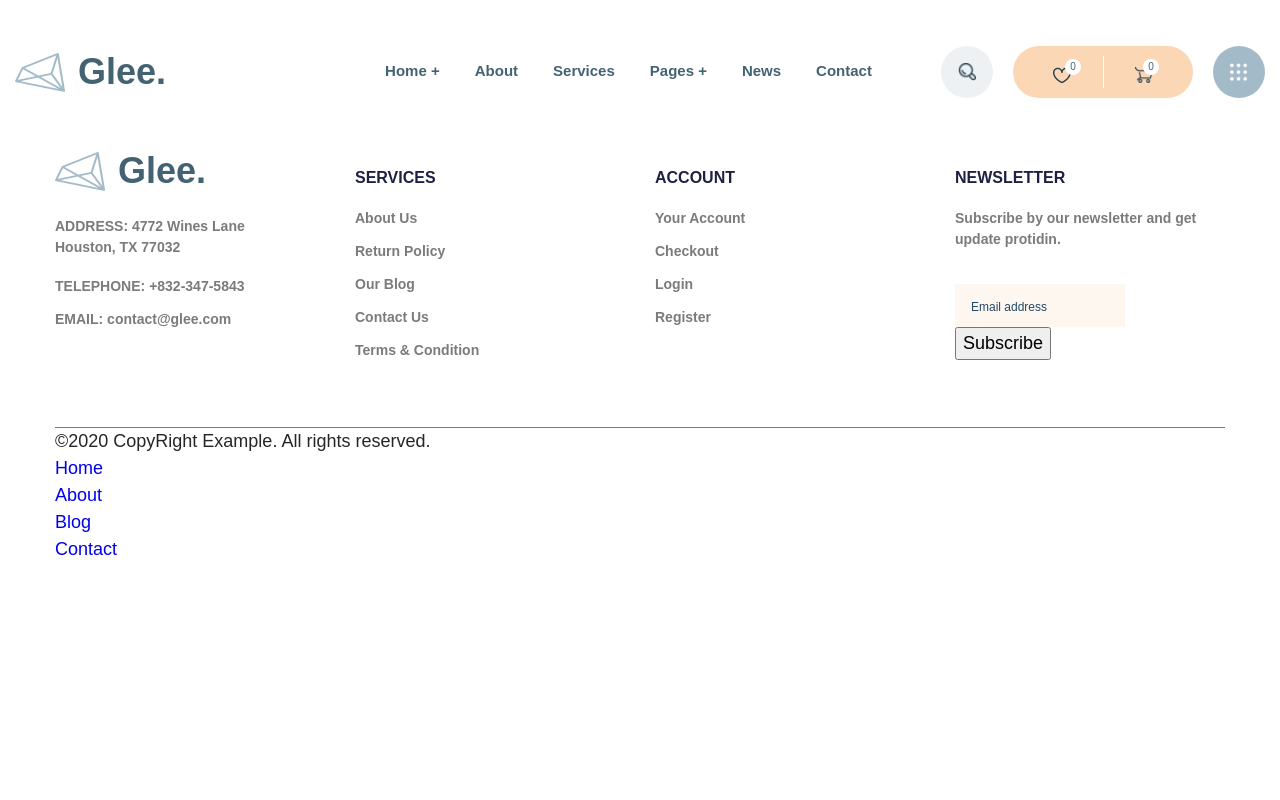
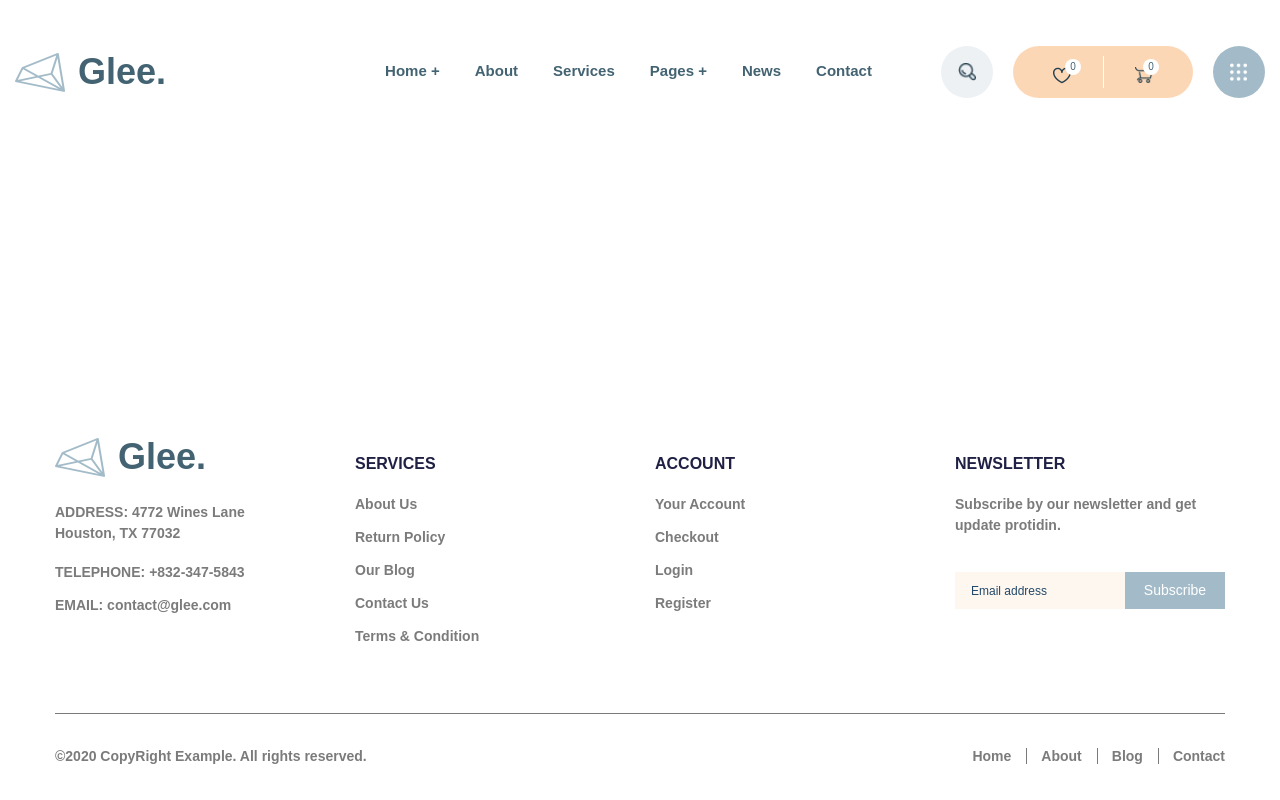
Before and after one commit to VolodymyrKh/glee_online-store, a website: page app/index.html in a window 1280 px wide. Drawn offline with nearby package versions, Linux system fonts and the light colour scheme; files that its build step writes are made by us from their sources.

Commit message:
footer is done

```diff
--- a/app/index.html
+++ b/app/index.html
@@ -117,7 +117,7 @@
                         update protidin.</p>
                     <form class="footer-top__form" action="#">
                         <input type="email" class="footer-top__input" placeholder="Email address" required>
-                        <button class="footer-top_btn" type="submit">Subscribe</button>
+                        <button class="footer-top__btn" type="submit">Subscribe</button>
                     </form>
                 </div>
             </div>
@@ -129,18 +129,18 @@
                 але також схоже на навігіцію по додатку   -->
 
                 <nav class="fb-menu">
-                    <ul class="fb-menu_list">
-                        <li class="fb-menu__item">
-                            <a class="fb-menu__item" href="#">Home</a>
+                    <ul class="fb-menu__list">
+                        <li class="fb-menu__item ">
+                            <a class="fb-menu__link" href="#">Home</a>
                         </li>
-                        <li class="fb-menu__item">
-                            <a class="fb-menu__item" href="#">About</a>
+                        <li class="fb-menu__item fb-menu__item--border" >
+                            <a class="fb-menu__link" href="#">About</a>
                         </li>
-                        <li class="fb-menu__item">
-                            <a class="fb-menu__item" href="#">Blog</a>
+                        <li class="fb-menu__item fb-menu__item--border" >
+                            <a class="fb-menu__link" href="#">Blog</a>
                         </li>
-                        <li class="fb-menu__item">
-                            <a class="fb-menu__item" href="#">Contact</a>
+                        <li class="fb-menu__item fb-menu__item--border" >
+                            <a class="fb-menu__link" href="#">Contact</a>
                         </li>
                     </ul>
                 </nav>
--- a/app/scss/_global.scss
+++ b/app/scss/_global.scss
@@ -12,9 +12,10 @@ body {
     color: $default;
 }
 
-// .main{
-//     flex-grow: 1;
-// }
+.main {
+    flex-grow: 1;
+}
+
 .container {
     max-width: 1800px;
     margin: 0 auto;
--- a/app/scss/style.scss
+++ b/app/scss/style.scss
@@ -78,6 +78,7 @@
 
         &:hover,
         &:focus {
+            box-shadow: inset 0 0 5px rgba(185, 179, 179, 0.5);
             background-color: $btn-lightcolor;
             outline: transparent;
         }
@@ -220,16 +221,33 @@
     }
 
     &__text {
-        margin-bottom: 34px;
+        margin-bottom: 36px;
+    }
+
+    &__form {
+        display: flex;
     }
 
     &__input {
         background-color: $bg;
         border: none;
+        font-size: 14px;
         padding: 8px 16px;
         max-width: 170px;
+        cursor: pointer;
         outline: transparent;
-        transition: all 0.3s;
+        transition: box-shadow 0.3s;
+    }
+
+    &__input:hover,
+    &__input:focus {
+        box-shadow: inset 0 0 5px rgba(185, 179, 179, 0.5);
+
+    }
+
+    &__btn:hover,
+    &__btn:focus {
+        color: $accent;
     }
 
     &__input::placeholder {
@@ -244,7 +262,7 @@
         border: none;
         font-size: 14px;
         color: #ffffff;
-        background-color: #a3bbc8;
+        background-color: $btn-color;
         padding: 6px 0;
         cursor: pointer;
         outline: transparent;
@@ -252,6 +270,50 @@
     }
 }
 
+.footer-bottom {
+    display: flex;
+    justify-content: space-between;
+    padding: 32px 0;
+    @extend %footer-link;
+}
+
+.fb-menu {
+    &__list {
+        display: flex;
+    }
+
+    &__item {
+        @extend %footer-link;
+        position: relative;
+    }
+
+    &__item+.fb-menu__item {
+        padding-left: 30px;
+    }
+
+    &__link {
+        @extend %footer-link;
+        border-bottom: 1px solid transparent;
+        transition: all 0.3s;
+
+        &:hover,
+        &:focus {
+            color: $btn-color;
+            border-bottom: 1px solid $btn-color;
+        }
+    }
+
+    &__item--border::before {
+        content: "";
+        display: block;
+        width: 1px;
+        height: 16px;
+        background-color: $footer-text;
+        position: absolute;
+        top: 2px;
+        left: 15px;
+    }
+}
 
 
 
```
Also changed, not shown: app/page.html (deleted, +0 -65 lines), app/css/style.min.css (added), 1 other file.
